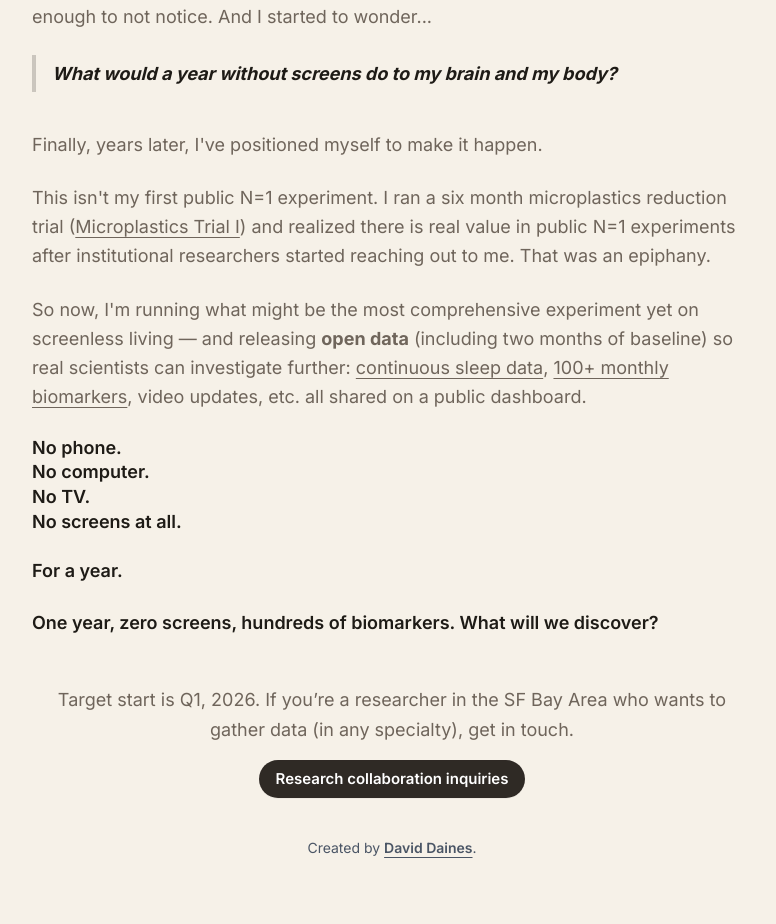
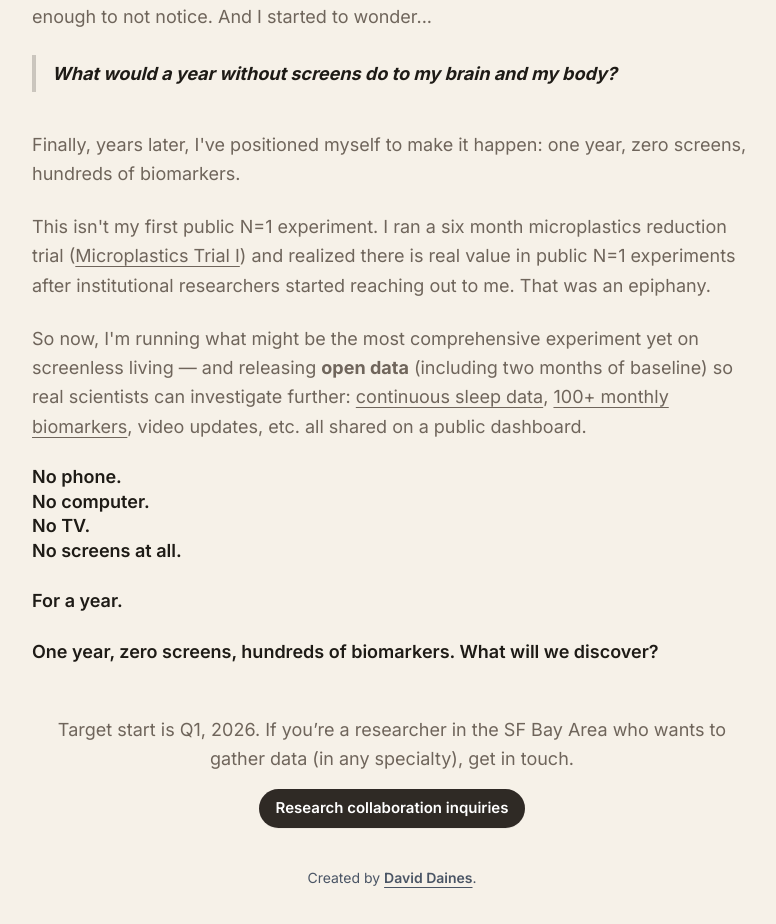
Before and after one commit to dvdaines/year-unplugged-dashboard, a Next.js app: page /about in a window 1280 px wide. Shown: the part 1386-2310 px from the top of the page, without its empty margins (248-1024 px from the left). Built offline with nearby package versions, Linux system fonts and the light colour scheme.

Commit message:
update copy

```diff
--- a/app/about/page.tsx
+++ b/app/about/page.tsx
@@ -78,7 +78,7 @@ export default function AboutPage() {
 
           <br />
 
-          <p>Finally, years later, I&apos;ve positioned myself to make it happen.</p>
+          <p>Finally, years later, I&apos;ve positioned myself to make it happen: one year, zero screens, hundreds of biomarkers.</p>
 
           <p>
             This isn&apos;t my first public N=1 experiment. I ran a six month microplastics
```
